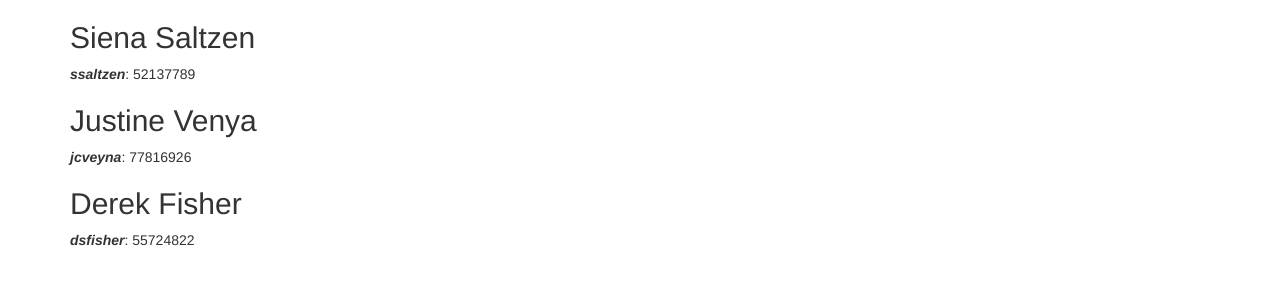
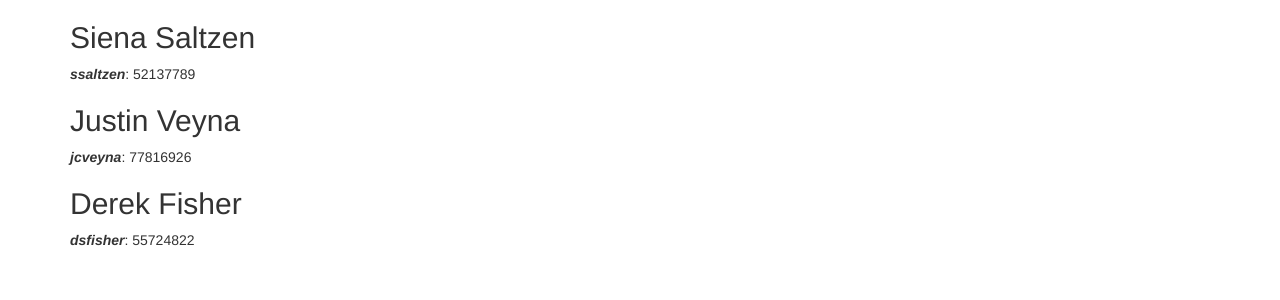
Before and after one commit to Frozen-Herring/CS-175, a Jekyll site: the page built from docs/team.md, in a window 1280 px wide. Shown: the part 212-512 px from the top of the page. Built offline with Jekyll 4.4.1, drawn with Linux system fonts in a browser that asks for light colours.

Commit message:
Update team.md

```diff
--- a/docs/team.md
+++ b/docs/team.md
@@ -9,7 +9,7 @@ title:  Team
 ## Siena Saltzen
 ***ssaltzen***: 52137789
 
-## Justine Venya
+## Justin Veyna
 ***jcveyna***: 77816926
 
 ## Derek Fisher
```
